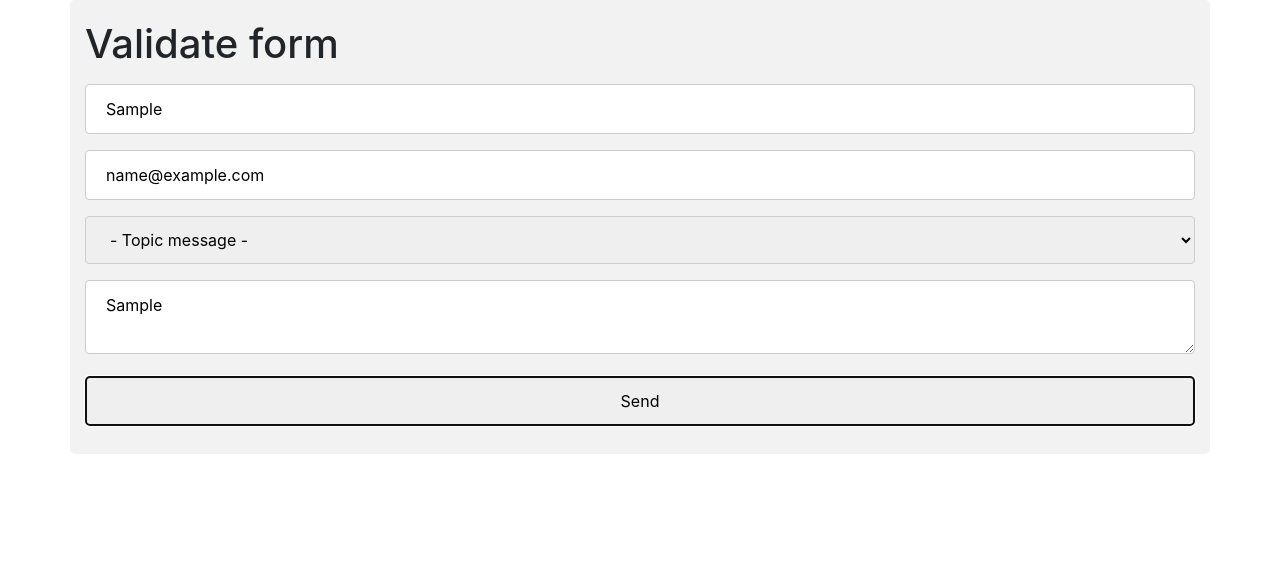
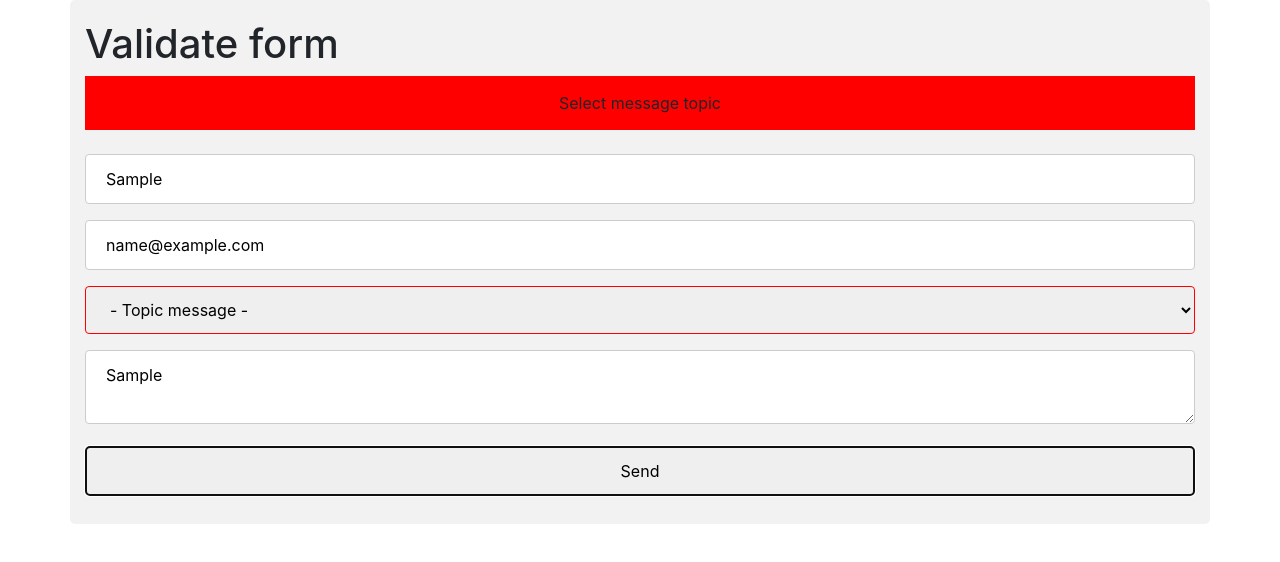
Before and after one commit to dawidczopek/validateform, a plain HTML site: page index.html in a window 1280 px wide. Both pictures are taken after typing "Sample", "name@example.com", "Sample" into the empty fields and a click on the button "Send". Drawn offline with nearby package versions, Linux system fonts and the light colour scheme.

Commit message:
master: Script for validate form

```diff
--- a/css/style.css
+++ b/css/style.css
@@ -28,3 +28,14 @@ div {
     background-color: #f2f2f2;
     padding: 20px;
 }
+
+input.error, textarea.error, select.error{
+    border: 1px solid red;
+}
+
+.errors{
+    background: red;
+    padding: 15px;
+    text-align: center;
+    list-style: none;
+}
--- a/js/script.js
+++ b/js/script.js
@@ -2,6 +2,39 @@
    var form = document.querySelector("#myForm"),
        fields = form.querySelectorAll("[data-error]");
 
+   function isNotEmpty(field) {
+       return field.value !== "";
+   }
+
+   function isMin(field, min){
+       return field.value.length >= min;
+   }
+
+   function isEmail(field){
+       return field.value.indexOf("@") !== -1;
+   }
+
+   function displayErr(errors){
+       var ul = document.querySelector("ul.errors");
+
+       if(!ul){
+           ul = document.createElement("ul");
+
+           ul.classList.add("errors");
+       }
+
+       ul.innerHTML = "";
+       errors.forEach(function(error){
+          var li = document.createElement("li");
+
+          li.textContent = error;
+
+          ul.appendChild(li);
+       });
+
+       form.parentNode.insertBefore(ul, form);
+
+   }
 
    form.addEventListener("submit", function(e) {
        e.preventDefault();
@@ -9,29 +42,32 @@
        var errors = [];
        console.log(fields);
        for(var i = 0; i < fields.length; i++){
-            var field = fields[i];
+            var field = fields[i],
+                isValid = false;
 
             if(field.type === "text"){
-                if(field.value === ""){
-                    errors.push(field.dataset.error);
-                }
+                isValid = isNotEmpty(field);
             }else if(field.type === "email"){
-                if(field.value.indexOf("@") === -1){
-                    errors.push(field.dataset.error);
-                }
+                isValid = isEmail(field);
             }else if(field.type === "select-one"){
-                if(field.value === ""){
-                    errors.push(field.dataset.error);
-                }
+                isValid = isNotEmpty(field);
             }else if(field.type === "textarea"){
-                if(field.value.length < 3){
-                    errors.push(field.dataset.error);
-                }
+                isValid = isMin(field, 2 );
             }
-           console.log(field);
+
+            if(!isValid) {
+                field.classList.add("error");
+                errors.push(field.dataset.error);
+            } else{
+                field.classList.remove("error");
+            }
        }
 
-       console.log(errors);
+       if(errors.length){
+           displayErr(errors);
+       } else{
+           form.submit();
+       }
    }, false);
 
 })();
```
